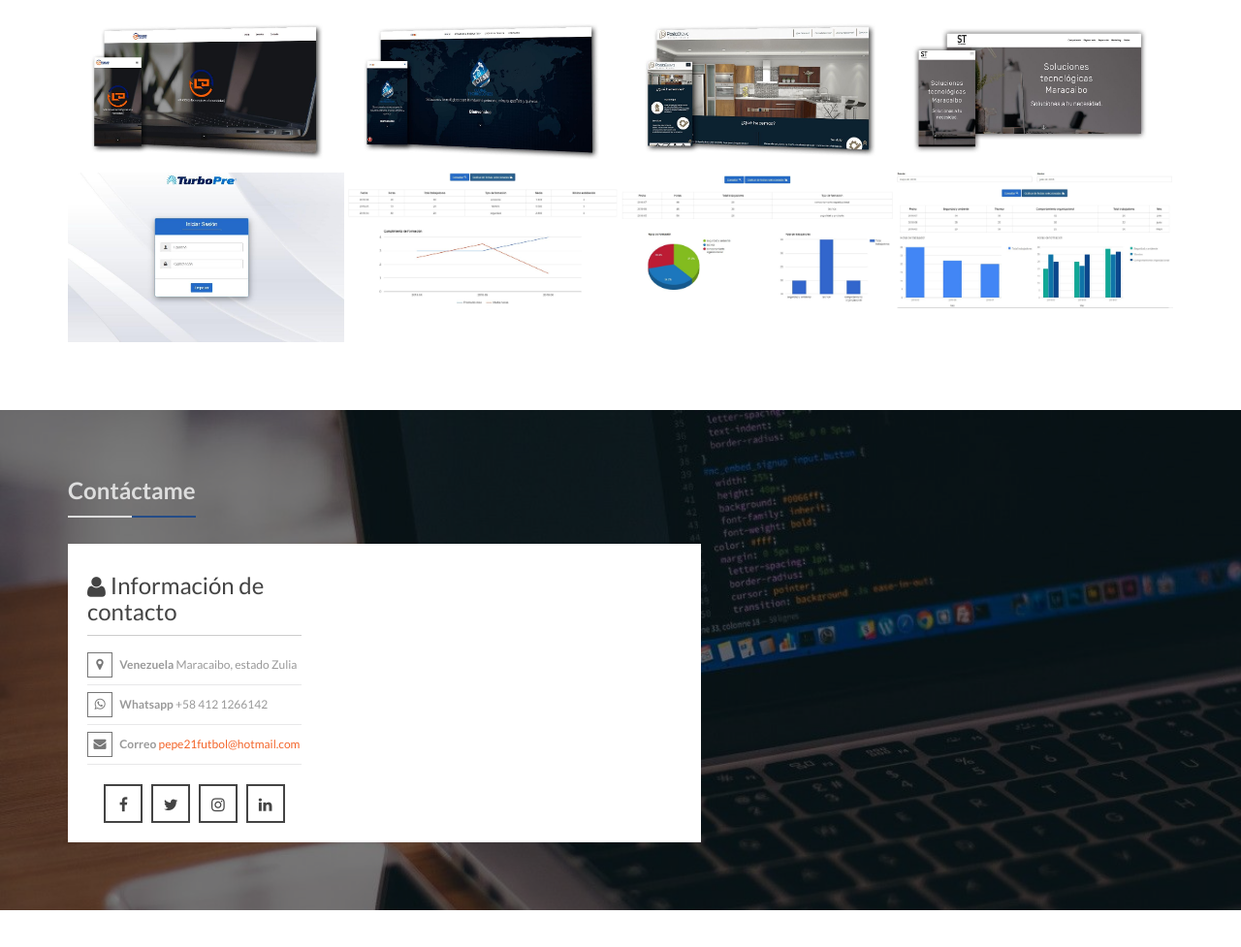
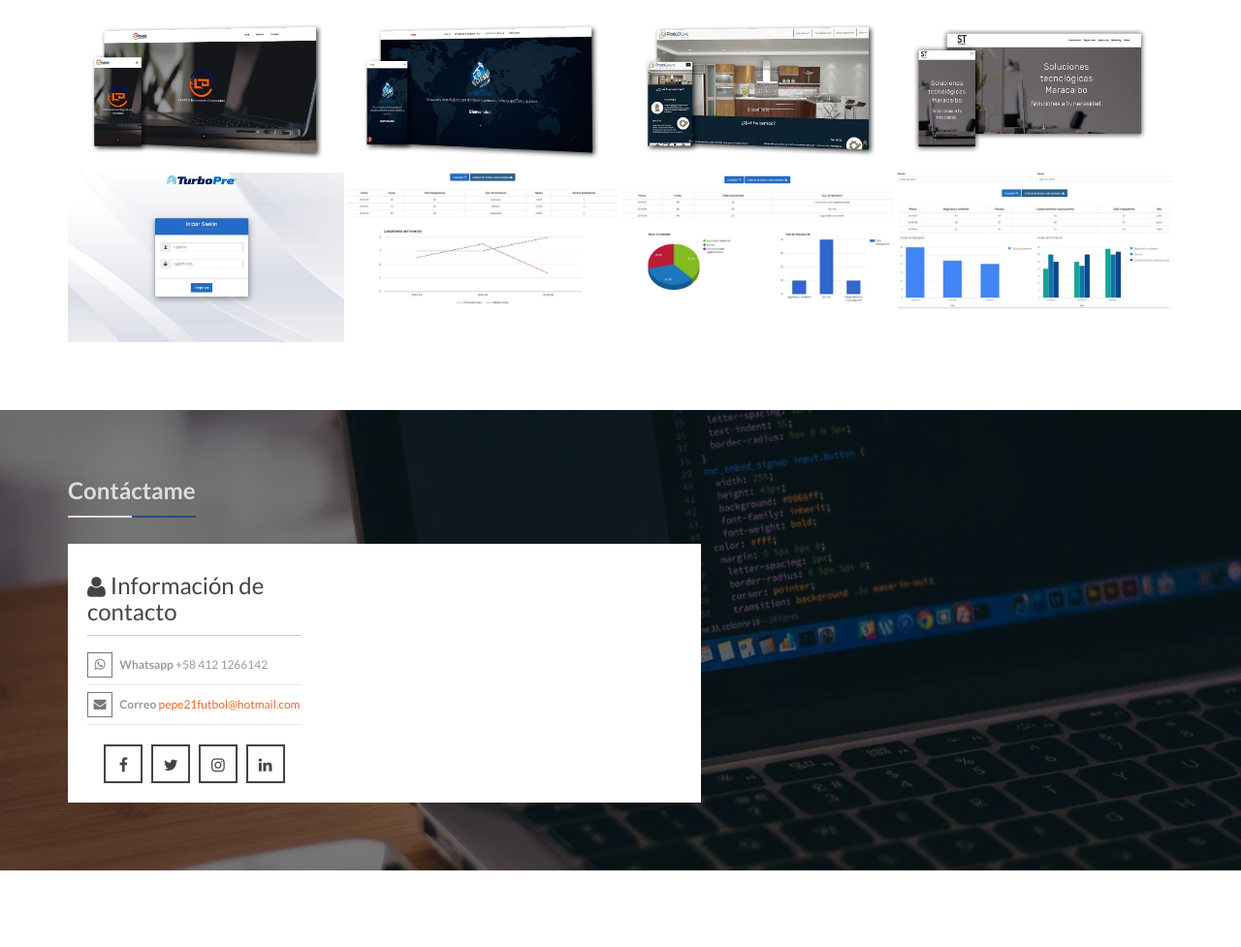
Before and after one commit to pepeRMCF/Pepe, a plain HTML site: page index.html in a window 1280 px wide. Shown: the part 3097-4074 px from the top of the page at 97% size. Drawn offline with Linux system fonts and the light colour scheme.

Commit message:
Update index.html

```diff
--- a/index.html
+++ b/index.html
@@ -3,9 +3,11 @@
     <head>
         <meta charset="utf-8">
         <meta http-equiv="x-ua-compatible" content="ie=edge">
-        <title>Programación de páginas web, aplicaciones móviles o el software que tu empresa o negocio necesita</title>
-        <meta name="description" content="Hola, soy Pedro, programador, puedo realizar tu página web o programar el software que tu empresa o negocio necesita, también soy científico de datos junior, haz click para conocer más">
+        <title>Programación de páginas web o software que tu negocio necesita</title>
+        <meta name="description" content="Programación de páginas web, desarrollo de software, marketing digital, auditoría SEO, ciencia de datos, diseño web, haz click para conocer más">
+        <link rel="canonical" hreflang="es" href="https://pepermcf.github.io/pepe/">
         <meta name="viewport" content="width=device-width, initial-scale=1">
+         <meta name="distribution" content="global"/>
 
 
         <!-- Google Fonts -->
@@ -92,7 +94,7 @@
                     <div class="row">
                         <div class="col-md-12 text-center">
                             <div class="header-bottom">
-                                <h1>Hola, soy Pepe </h1>
+                                <h1>Hola, soy Pepe</h1>
                                 <h2 class="cd-headline clip is-full-width">
                                     <span class="cd-words-wrapper">
                                     	<b class="is-visible">Bienvenidos a mi sitio</b>
@@ -549,10 +551,7 @@
                                 <div class="contact-icons">
                                     <h3>Información de contacto</h3>
                                     <ul>
-                                        <li>
-                                            <i class="fa fa-map-marker"></i> <strong>Venezuela</strong>
-                                            Maracaibo, estado Zulia
-                                        </li>
+
                                         <li>
                                             <i class="fa fa-whatsapp"></i> <strong>Whatsapp</strong>
                                             +58 412 1266142
```
